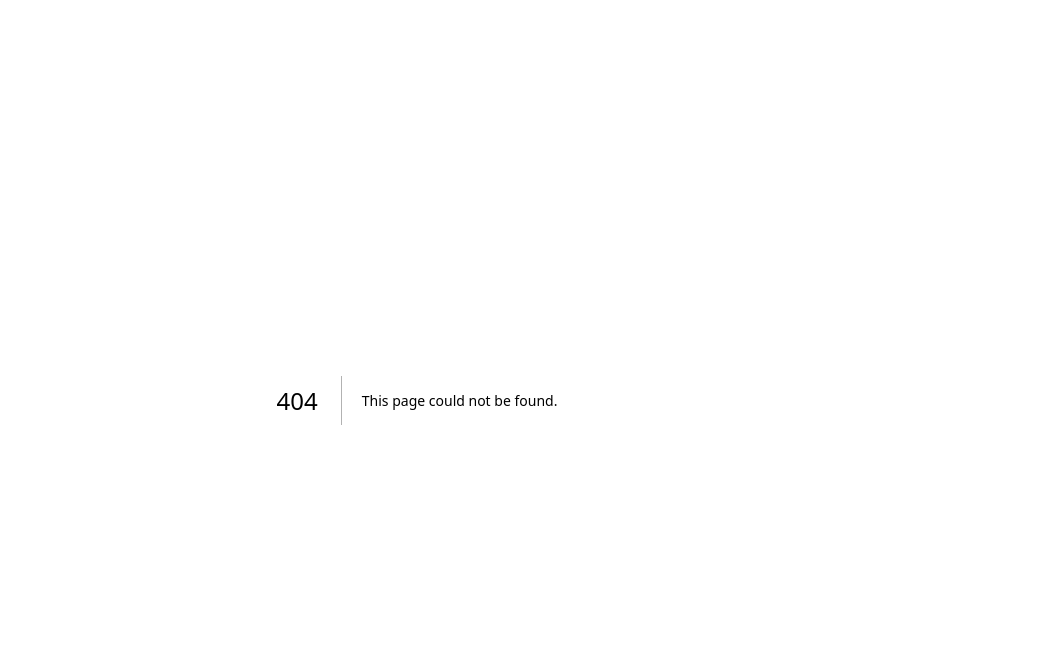
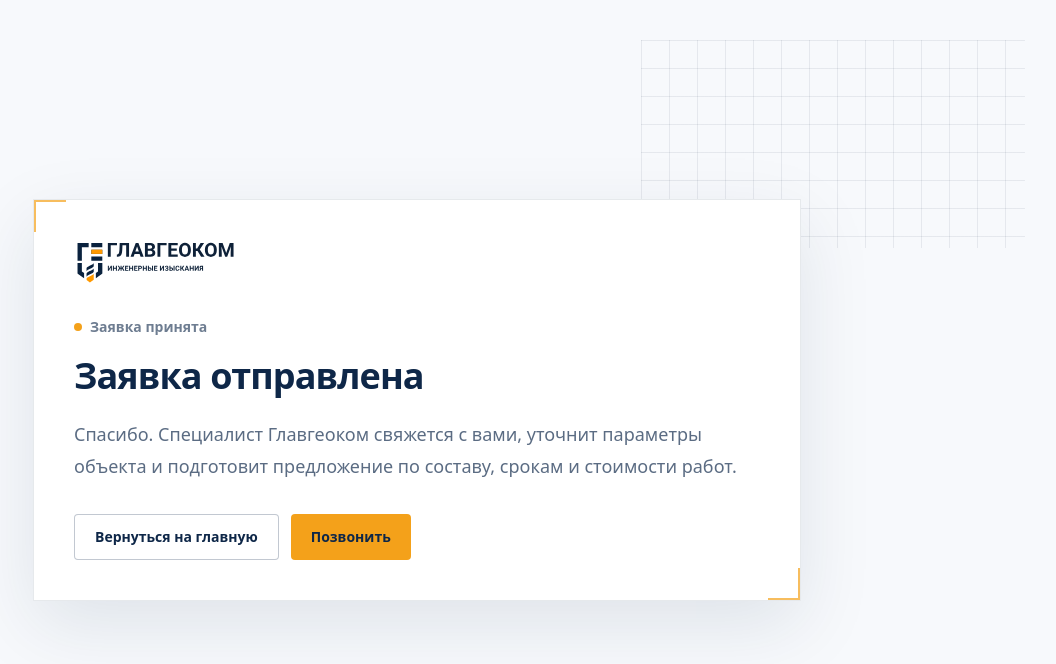
Before and after one commit to denplen/eco-landing, a Next.js app: page /success in a window 1280 px wide. Before the commit this address had no page. Shown: the top 664 px of the page, without its empty margins (223-1279 px from the left). Built offline with nearby package versions, Linux system fonts and the light colour scheme; no server answers.

Commit message:
Add Yandex Metrika and refine contact actions

```diff
--- a/src/app/layout.tsx
+++ b/src/app/layout.tsx
@@ -1,5 +1,6 @@
 import "./globals.css";
 import type { Metadata } from "next";
+import { YandexMetrika } from "@/components/analytics/YandexMetrika";
 
 export const metadata: Metadata = {
   title: "Инженерно-экологические изыскания в Москве и МО — Главгеоком",
@@ -45,7 +46,10 @@ export default function RootLayout({
 }>) {
   return (
     <html lang="ru">
-      <body>{children}</body>
+      <body>
+        {children}
+        <YandexMetrika />
+      </body>
     </html>
   );
 }
--- /dev/null
+++ b/src/app/success/page.tsx
@@ -0,0 +1,63 @@
+"use client";
+
+import Link from "next/link";
+import { reachYandexGoal } from "@/lib/analytics/yandexMetrika";
+
+export default function SuccessPage() {
+  return (
+    <main className="min-h-screen bg-[#F7F9FC] text-[#0E2748]">
+      <section className="relative flex min-h-screen items-center overflow-hidden px-4 py-12 sm:px-6 lg:px-8">
+        <div
+          aria-hidden="true"
+          className="pointer-events-none absolute right-8 top-10 hidden h-52 w-96 bg-[linear-gradient(rgba(14,39,72,0.08)_1px,transparent_1px),linear-gradient(90deg,rgba(14,39,72,0.08)_1px,transparent_1px)] bg-[size:28px_28px] lg:block"
+        />
+        <div className="relative mx-auto w-full max-w-3xl border border-[#0E2748]/10 bg-white p-6 shadow-[0_24px_70px_rgba(14,39,72,0.10)] sm:p-10">
+          <span
+            aria-hidden="true"
+            className="pointer-events-none absolute left-0 top-0 size-8 border-l-2 border-t-2 border-[#F4A11A]/70"
+          />
+          <span
+            aria-hidden="true"
+            className="pointer-events-none absolute bottom-0 right-0 size-8 border-b-2 border-r-2 border-[#F4A11A]/70"
+          />
+
+          {/* eslint-disable-next-line @next/next/no-img-element */}
+          <img
+            src="/images/logo_horizont.svg"
+            alt="Главгеоком"
+            className="h-auto w-40"
+          />
+
+          <p className="mt-8 inline-flex items-center gap-2 text-sm font-semibold text-[#0E2748]/60">
+            <span className="size-2 rounded-full bg-[#F4A11A]" />
+            Заявка принята
+          </p>
+          <h1 className="mt-4 text-3xl font-semibold leading-tight tracking-tight sm:text-4xl">
+            Заявка отправлена
+          </h1>
+          <p className="mt-5 max-w-2xl text-base leading-7 text-[#0E2748]/68 sm:text-lg sm:leading-8">
+            Спасибо. Специалист Главгеоком свяжется с вами, уточнит параметры
+            объекта и подготовит предложение по составу, срокам и стоимости
+            работ.
+          </p>
+
+          <div className="mt-8 flex flex-col gap-3 sm:flex-row">
+            <Link
+              href="/"
+              className="inline-flex min-h-11 items-center justify-center rounded-sm border border-[#0E2748]/25 bg-white px-5 py-3 text-sm font-semibold text-[#0E2748] transition-colors duration-200 hover:border-[#F4A11A] hover:bg-[#F4A11A]/5"
+            >
+              Вернуться на главную
+            </Link>
+            <a
+              href="tel:+74993808104"
+              onClick={() => reachYandexGoal("phone_click")}
+              className="inline-flex min-h-11 items-center justify-center rounded-sm bg-[#F4A11A] px-5 py-3 text-sm font-semibold text-[#0E2748] transition-all duration-200 hover:-translate-y-px hover:shadow-[0_12px_26px_rgba(244,161,26,0.28)]"
+            >
+              Позвонить
+            </a>
+          </div>
+        </div>
+      </section>
+    </main>
+  );
+}
--- /dev/null
+++ b/src/components/analytics/YandexMetrika.tsx
@@ -0,0 +1,46 @@
+import Script from "next/script";
+
+const fallbackCounterId = "109080851";
+
+export function YandexMetrika() {
+  const counterId =
+    process.env.NEXT_PUBLIC_YANDEX_METRIKA_ID || fallbackCounterId;
+
+  if (!counterId) return null;
+
+  return (
+    <>
+      <Script id="yandex-metrika" strategy="afterInteractive">
+        {`
+          (function(m,e,t,r,i,k,a){
+            if (m.ym && m.ym.a) return;
+            m[i]=m[i]||function(){(m[i].a=m[i].a||[]).push(arguments)};
+            m[i].l=1*new Date();
+            k=e.createElement(t),a=e.getElementsByTagName(t)[0],k.async=1,k.src=r,a.parentNode.insertBefore(k,a)
+          })(window, document, "script", "https://mc.yandex.ru/metrika/tag.js", "ym");
+
+          ym(${counterId}, "init", {
+            ssr: true,
+            webvisor: true,
+            clickmap: true,
+            ecommerce: "dataLayer",
+            referrer: document.referrer,
+            url: location.href,
+            accurateTrackBounce: true,
+            trackLinks: true
+          });
+        `}
+      </Script>
+      <noscript>
+        <div>
+          {/* eslint-disable-next-line @next/next/no-img-element */}
+          <img
+            src={`https://mc.yandex.ru/watch/${counterId}`}
+            style={{ position: "absolute", left: "-9999px" }}
+            alt=""
+          />
+        </div>
+      </noscript>
+    </>
+  );
+}
--- a/src/components/sections/CredentialsSection.tsx
+++ b/src/components/sections/CredentialsSection.tsx
@@ -1,3 +1,7 @@
+"use client";
+
+import { reachYandexGoal } from "@/lib/analytics/yandexMetrika";
+
 const yandexMapUrl =
   "https://yandex.ru/map-widget/v1/?z=12&ol=biz&oid=132077742495";
 
@@ -139,6 +143,15 @@ export function CredentialsSection() {
                     rel={
                       credential.isExternal ? "noopener noreferrer" : undefined
                     }
+                    onClick={() => {
+                      if (credential.href.includes("nopriz.ru")) {
+                        reachYandexGoal("nopriz_click");
+                      }
+
+                      if (credential.href.includes("nashi-obekty")) {
+                        reachYandexGoal("objects_click");
+                      }
+                    }}
                     className={secondaryActionClassName}
                   >
                     {credential.action}
--- a/src/components/sections/FieldWorkGallerySection.tsx
+++ b/src/components/sections/FieldWorkGallerySection.tsx
@@ -1,8 +1,11 @@
+"use client";
+
 import Image from "next/image";
 import {
   CornerMarkers,
   EngineeringGrid,
 } from "@/components/ui/EngineeringDecor";
+import { reachYandexGoal } from "@/lib/analytics/yandexMetrika";
 
 const reportExampleUrl =
   "https://glavgeocom.ru/netcat_files/4/22/TO_Ekologicheskie_izyskaniya_primer_.pdf";
@@ -121,6 +124,7 @@ export function FieldWorkGallerySection() {
                 href={reportExampleUrl}
                 target="_blank"
                 rel="noopener noreferrer"
+                onClick={() => reachYandexGoal("report_click")}
                 className="mt-5 inline-flex min-h-10 items-center justify-center rounded-sm border border-[#0E2748]/30 bg-white px-4 py-2.5 text-sm font-semibold text-[#0E2748] transition-colors duration-200 hover:border-[#F4A11A] hover:bg-[#F4A11A]/5 focus-visible:outline-2 focus-visible:outline-offset-2 focus-visible:outline-[#F4A11A]"
               >
                 Посмотреть пример отчёта
--- a/src/components/sections/ScopeAndDeliverablesSection.tsx
+++ b/src/components/sections/ScopeAndDeliverablesSection.tsx
@@ -6,6 +6,7 @@ import {
   EngineeringGrid,
   TopoLines,
 } from "@/components/ui/EngineeringDecor";
+import { reachYandexGoal } from "@/lib/analytics/yandexMetrika";
 
 const workStages = [
   {
@@ -173,6 +174,7 @@ export function ScopeAndDeliverablesSection() {
               href="https://glavgeocom.ru/netcat_files/4/22/TO_Ekologicheskie_izyskaniya_primer_.pdf"
               target="_blank"
               rel="noopener noreferrer"
+              onClick={() => reachYandexGoal("report_click")}
               className="mt-4 inline-flex min-h-10 items-center justify-center rounded-sm border border-[#0E2748]/30 bg-white px-4 py-2.5 text-sm font-semibold text-[#0E2748] transition-colors duration-200 hover:border-[#F4A11A] hover:bg-[#F4A11A]/5"
             >
               Посмотреть пример отчёта
@@ -230,6 +232,7 @@ export function ScopeAndDeliverablesSection() {
               href="https://glavgeocom.ru/netcat_files/4/22/TO_Ekologicheskie_izyskaniya_primer_.pdf"
               target="_blank"
               rel="noopener noreferrer"
+              onClick={() => reachYandexGoal("report_click")}
               className="mt-4 inline-flex min-h-10 shrink-0 items-center justify-center gap-2 rounded-sm border border-[#0E2748]/30 bg-white px-4 py-2.5 text-sm font-semibold text-[#0E2748] transition-colors duration-200 hover:border-[#F4A11A] hover:bg-[#F4A11A]/5 focus-visible:outline-2 focus-visible:outline-offset-2 focus-visible:outline-[#F4A11A] sm:mt-0"
             >
               <svg
--- a/src/components/ui/CopyEmailLink.tsx
+++ b/src/components/ui/CopyEmailLink.tsx
@@ -1,6 +1,7 @@
 "use client";
 
 import { useEffect, useState } from "react";
+import { reachYandexGoal } from "@/lib/analytics/yandexMetrika";
 
 type CopyEmailLinkProps = {
   email: string;
@@ -46,6 +47,7 @@ export function CopyEmailLink({
       }
 
       setCopied(true);
+      reachYandexGoal("email_copy");
     } catch {
       setCopied(false);
     }
@@ -57,6 +59,7 @@ export function CopyEmailLink({
     >
       <a
         href={`mailto:${email}`}
+        onClick={() => reachYandexGoal("email_click")}
         className={`transition-colors duration-200 hover:text-[#F4A11A] ${
           truncate
             ? "min-w-0 truncate"
--- /dev/null
+++ b/src/lib/analytics/yandexMetrika.ts
@@ -0,0 +1,33 @@
+type YandexMetrikaFunction = (
+  counterId: number,
+  method: "reachGoal",
+  goal: string,
+  params?: Record<string, unknown>,
+) => void;
+
+declare global {
+  interface Window {
+    ym?: YandexMetrikaFunction;
+  }
+}
+
+const fallbackCounterId = "109080851";
+
+export function reachYandexGoal(
+  goal: string,
+  params?: Record<string, unknown>,
+) {
+  if (typeof window === "undefined") return;
+
+  const counterId = Number(
+    process.env.NEXT_PUBLIC_YANDEX_METRIKA_ID || fallbackCounterId,
+  );
+
+  if (!Number.isFinite(counterId) || !window.ym) return;
+
+  try {
+    window.ym(counterId, "reachGoal", goal, params);
+  } catch {
+    // Analytics must not break user actions.
+  }
+}
```
Also changed, not shown: src/components/sections/FaqContactSection.tsx (+18 -6 lines), src/components/sections/HeroSection.tsx (+18 -2 lines), 1 other file (tests, documents, lock files or other folders).
